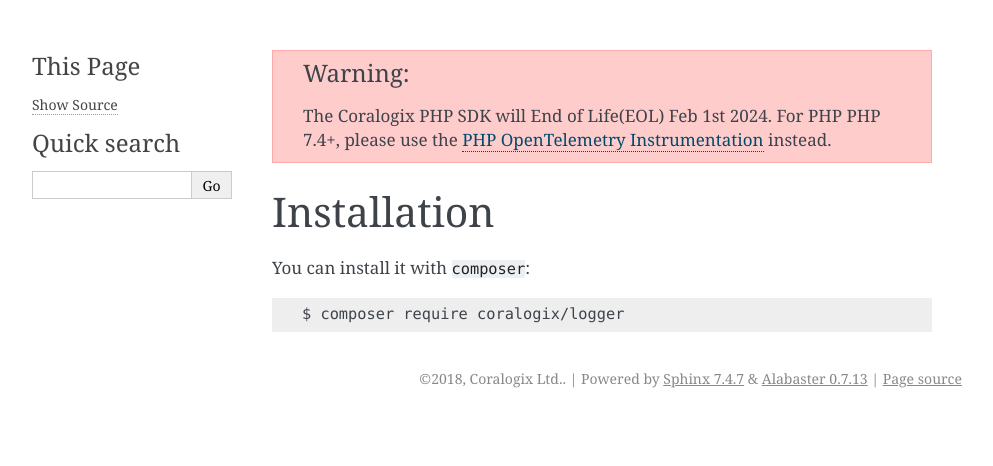
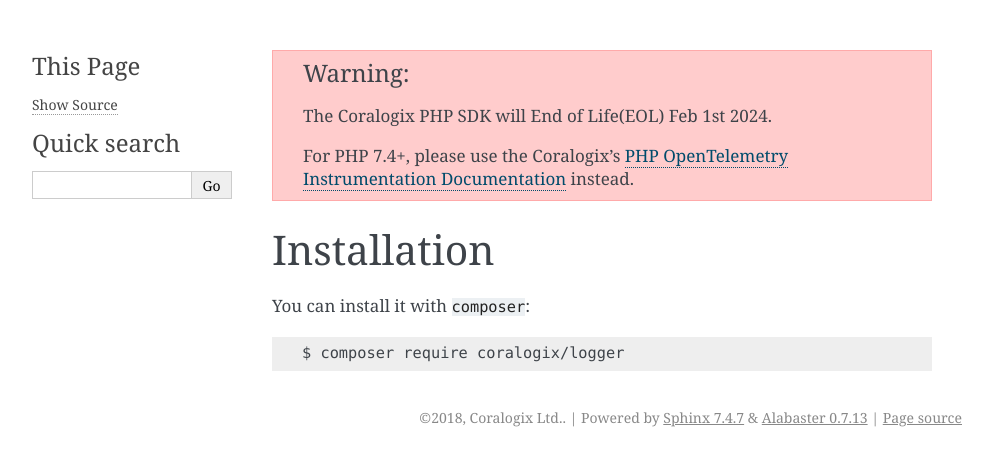
Before and after one commit to coralogix/php-coralogix-sdk, a Sphinx documentation site: the page built from docs/Install.rst, in a window 1280 px wide. Shown: the top 466 px of the page, without its empty margins (148-1141 px from the left). Built offline with Sphinx 7.4.7, drawn with Linux system fonts in a browser that asks for light colours.

```diff
--- a/docs/conf.py
+++ b/docs/conf.py
@@ -25,6 +25,7 @@ todo_include_todos = False
 
 rst_prolog = """
 .. warning::
-   The Coralogix PHP SDK will End of Life(EOL) Feb 1st 2024.
-   For PHP PHP 7.4+, please use the `PHP OpenTelemetry Instrumentation <https://coralogix.com/docs/php-opentelemetry-instrumentation/>`_ instead.
+   | The Coralogix PHP SDK will End of Life(EOL) Feb 1st 2024.
+
+   | For PHP 7.4+, please use the Coralogix's `PHP OpenTelemetry Instrumentation Documentation <https://coralogix.com/docs/php-opentelemetry-instrumentation/>`_ instead.
 """
```
Also changed, not shown: docs/index.rst (+0 -9 lines), readthedocs.yml (deleted, +0 -12 lines), .readthedocs.yml (added).
